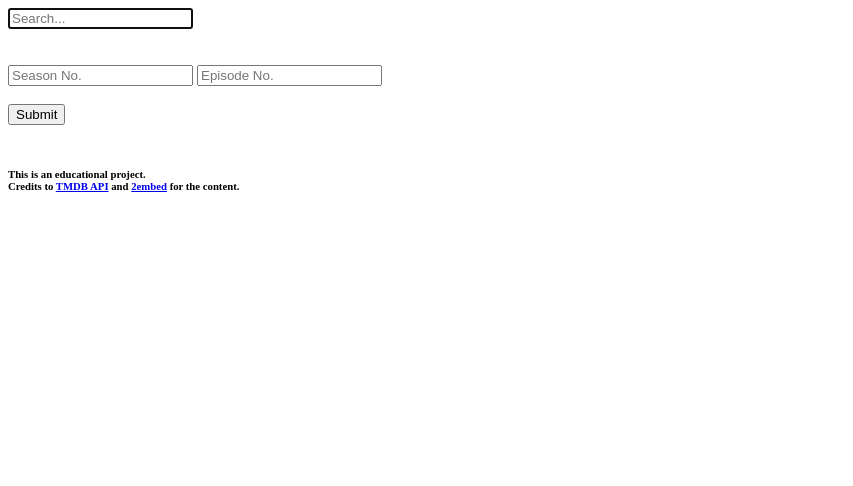
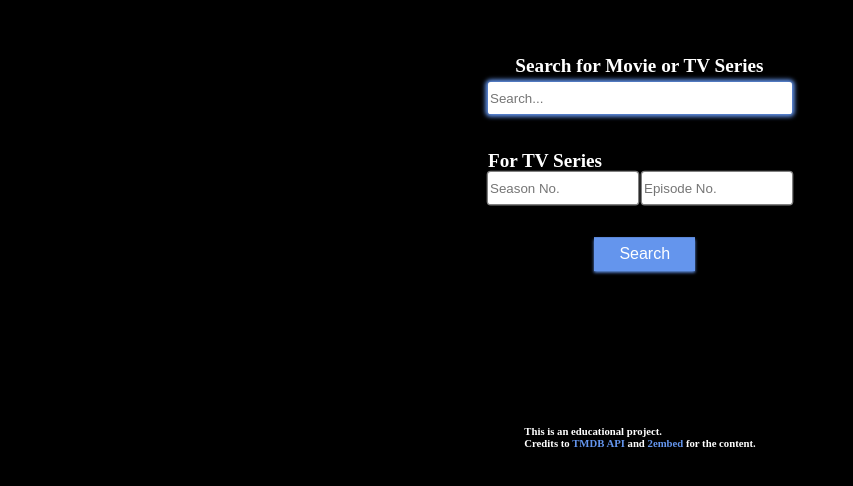
Before and after one commit to Aurous1/aurous1.github.io, a plain HTML site: page index.html in a window 1280 px wide. Shown: the whole page, without its empty margins (0-853 px from the left). Drawn offline with Linux system fonts and the light colour scheme.

Commit message:
Update index.html

```diff
--- a/index.html
+++ b/index.html
@@ -5,8 +5,126 @@
 		<meta http-equiv="X-UA-Compatible" content="IE=edge" />
 		<meta name="viewport" content="width=device-width, initial-scale=1.0" />
 		<title>Search</title>
+
+		<style>
+			body {
+				background-color: black;
+			}
+
+			#content {
+				position: absolute;
+				top: 10%;
+				left: 50%;
+				transform: translate(-50%, -10%);
+			}
+
+			#results {
+				position: absolute;
+				top: 50%;
+				margin: 0 auto;
+				align-items: center;
+				height: 50%;
+				left: 50%;
+				transform: translate(-50%, 0%);
+			}
+
+			ul {
+				margin: 0 auto;
+			}
+
+			li {
+				display: inline-block;
+				vertical-align: top;
+			}
+
+			input,
+			input:focus {
+				border: none;
+				border-radius: 2pt;
+				box-shadow: 0 0 0 1pt grey;
+				outline: none;
+				transition: 0.1s;
+			}
+
+			#keyword:focus {
+				box-shadow: 0 0 3pt 2pt cornflowerblue;
+			}
+
+			#keyword {
+				width: 300px;
+				height: 30px;
+				margin-top: 5px;
+			}
+
+			.tv {
+				width: 146px;
+				height: 30px;
+			}
+
+			.tv:focus {
+				box-shadow: 0 0 3pt 2pt cornflowerblue;
+			}
+
+			.btn {
+				background-color: cornflowerblue; /* Green */
+				border: none;
+				color: white;
+				padding: 8px 25px;
+				text-align: center;
+				text-decoration: none;
+				display: inline-block;
+				font-size: 16px;
+				margin: 15px 2px;
+				cursor: pointer;
+				-webkit-transition-duration: 0.4s; /* Safari */
+				transition-duration: 0.4s;
+				margin-left: 35%;
+				box-shadow: 0 2px 3px 0 cornflowerblue;
+			}
+
+			a:link {
+				color: cornflowerblue;
+				background-color: transparent;
+				text-decoration: none;
+			}
+
+			a:visited {
+				color: white;
+				background-color: transparent;
+				text-decoration: none;
+			}
+
+			a:hover {
+				color: rgb(80, 80, 224);
+				background-color: transparent;
+				text-decoration: underline;
+			}
+
+			a:active {
+				color: yellow;
+				background-color: transparent;
+				text-decoration: underline;
+			}
+
+			#container {
+				font-family: Arial, Helvetica, sans-serif;
+				font-size: large;
+			}
+		</style>
 	</head>
 	<body>
+		<div id="content">
+			<label
+				for="keyword"
+				style="
+					color: white;
+					font-weight: bold;
+					font-size: larger;
+					padding-left: 9%;
+				"
+				>Search for Movie or TV Series</label
+			>
+			<br />
 			<input
 				type="text"
 				name="keyword"
@@ -19,13 +137,21 @@
 			<br />
 
 			<br />
+			<label
+				for="season"
+				style="color: white; font-weight: bold; font-size: larger"
+				>For TV Series</label
+			>
+			<br />
 			<input
+				class="tv"
 				type="number"
 				name="Season"
 				id="season"
 				placeholder="Season No."
 			/>
 			<input
+				class="tv"
 				type="number"
 				name="Episode"
 				id="episode"
@@ -35,20 +161,27 @@
 			<br />
 			<br />
 
-		<button id="submit" onclick="createURL()">Submit</button>
+			<button class="btn" id="submit" onclick="createURL()">
+				Search
+			</button>
 
 			<br />
 			<br />
+		</div>
 
+		<div id="results">
 			<div id="container"></div>
 
-		<h6>
+			<h6 style="color: white">
 				This is an educational project. <br />Credits to
-			<a href="https://www.themoviedb.org/documentation/api">TMDB API</a>
+				<a href="https://www.themoviedb.org/documentation/api"
+					>TMDB API</a
+				>
 				and
 				<a href="https://2embed.ru/">2embed</a>
 				for the content.
 			</h6>
+		</div>
 
 		<script>
 			var input = document.getElementById("keyword");
```
Lines whose indentation alone changed are shown as unchanged.
